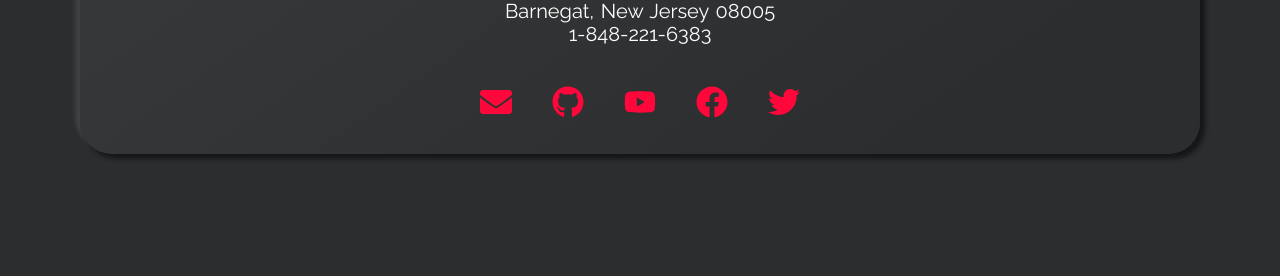
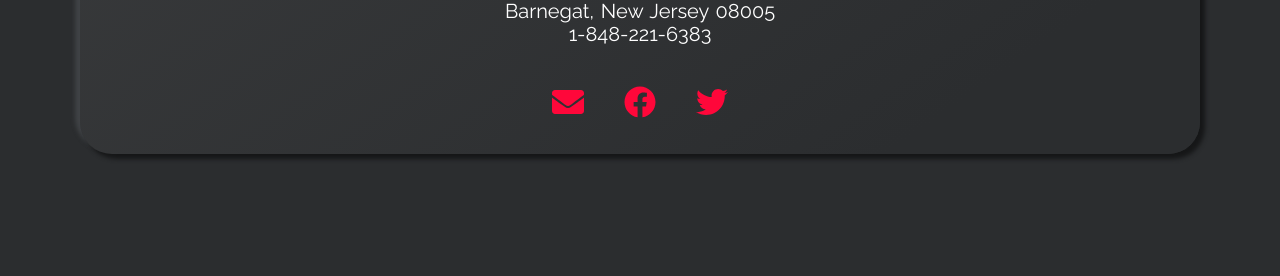
Before and after one commit to MichaelHDesigns/contact, a Jekyll site: the page built from index.html, in a window 1280 px wide. Shown: the part 1220-1496 px from the top of the page. Built offline with Jekyll 4.4.1, drawn with Linux system fonts in a browser that asks for light colours.

Commit message:
Update section-contact.html

```diff
--- a/_includes/section-contact.html
+++ b/_includes/section-contact.html
@@ -7,28 +7,6 @@
     <div class="social">
       <svg class="social-svg" viewBox="0 0 48 48">
         <use x="12" y="12" width="24" height="24" viewBox="0 0 48 48" xlink:href="{{ "/assets/img/solid.svg#envelope" | prepend: site.baseurl }}"></use>
-      </svg>
-    </div>
-  </a>
-  {% endif %}
-
-  {% if site.github_username != null %}
-  <a class="social-link" aria-label="My GitHub" target="_blank" rel="noreferrer"
-    href="https://github.com/{{site.github_username}}">
-    <div class="social">
-      <svg class="social-svg" viewBox="0 0 48 48">
-        <use x="12" y="12" width="24" height="24" viewBox="0 0 48 48" xlink:href="{{ "/assets/img/brands.svg#github" | prepend: site.baseurl }}"></use>
-      </svg>
-    </div>
-  </a>
-  {% endif %}
-
-  {% if site.youtube_username != null %}
-  <a class="social-link black" aria-label="My Codepen" target="_blank" rel="noreferrer"
-    href="https://www.youtube.com/channel/UCsKeJJnVF1xCSZpLmExLCNw/{{site.youtube_username}}">
-    <div class="social">
-      <svg class="social-svg" viewBox="0 0 48 48">
-        <use x="12" y="12" width="24" height="24" viewBox="0 0 48 48" xlink:href="{{ "/assets/img/brands.svg#youtube" | prepend: site.baseurl }}"></use>
       </svg>
     </div>
   </a>
```
